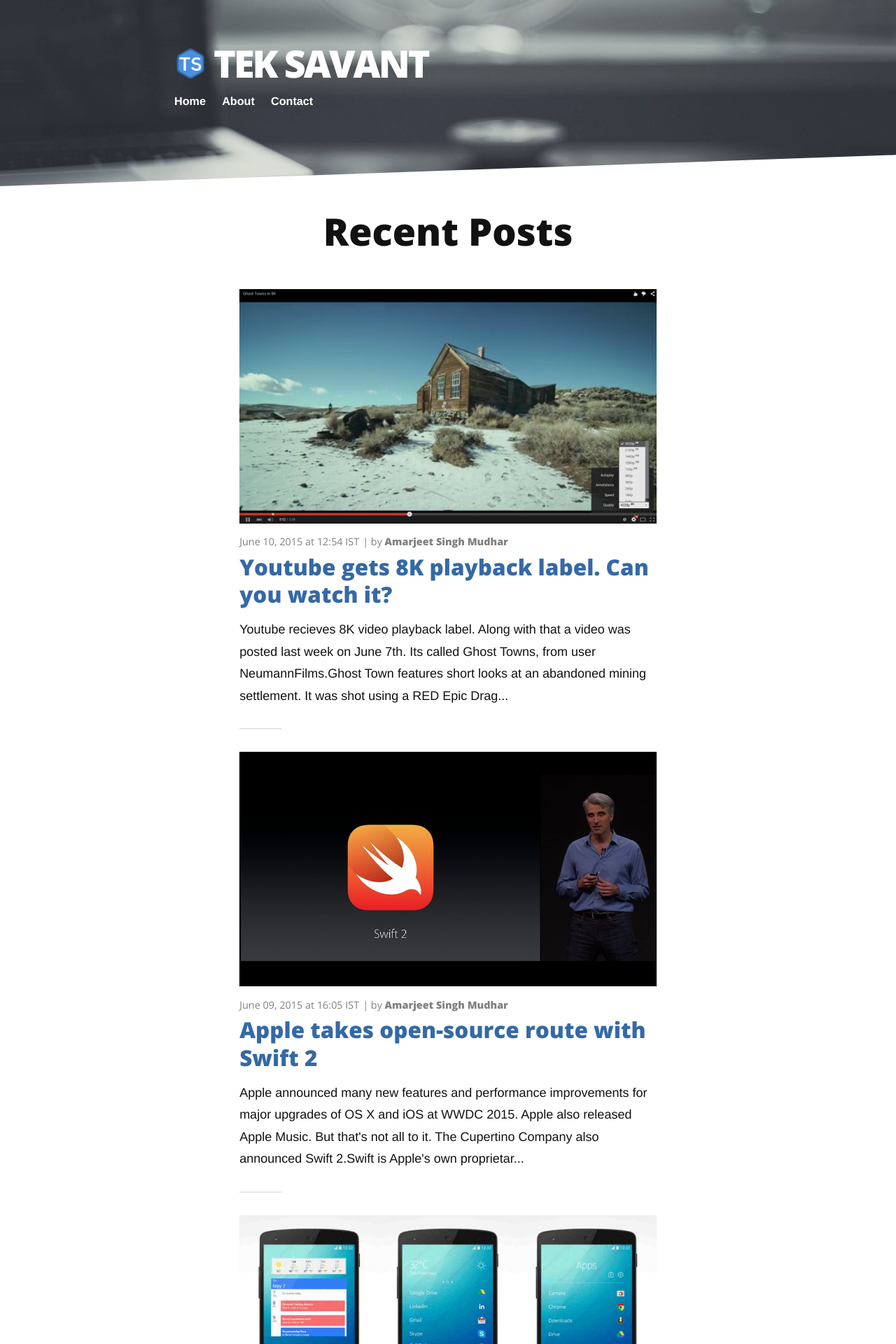
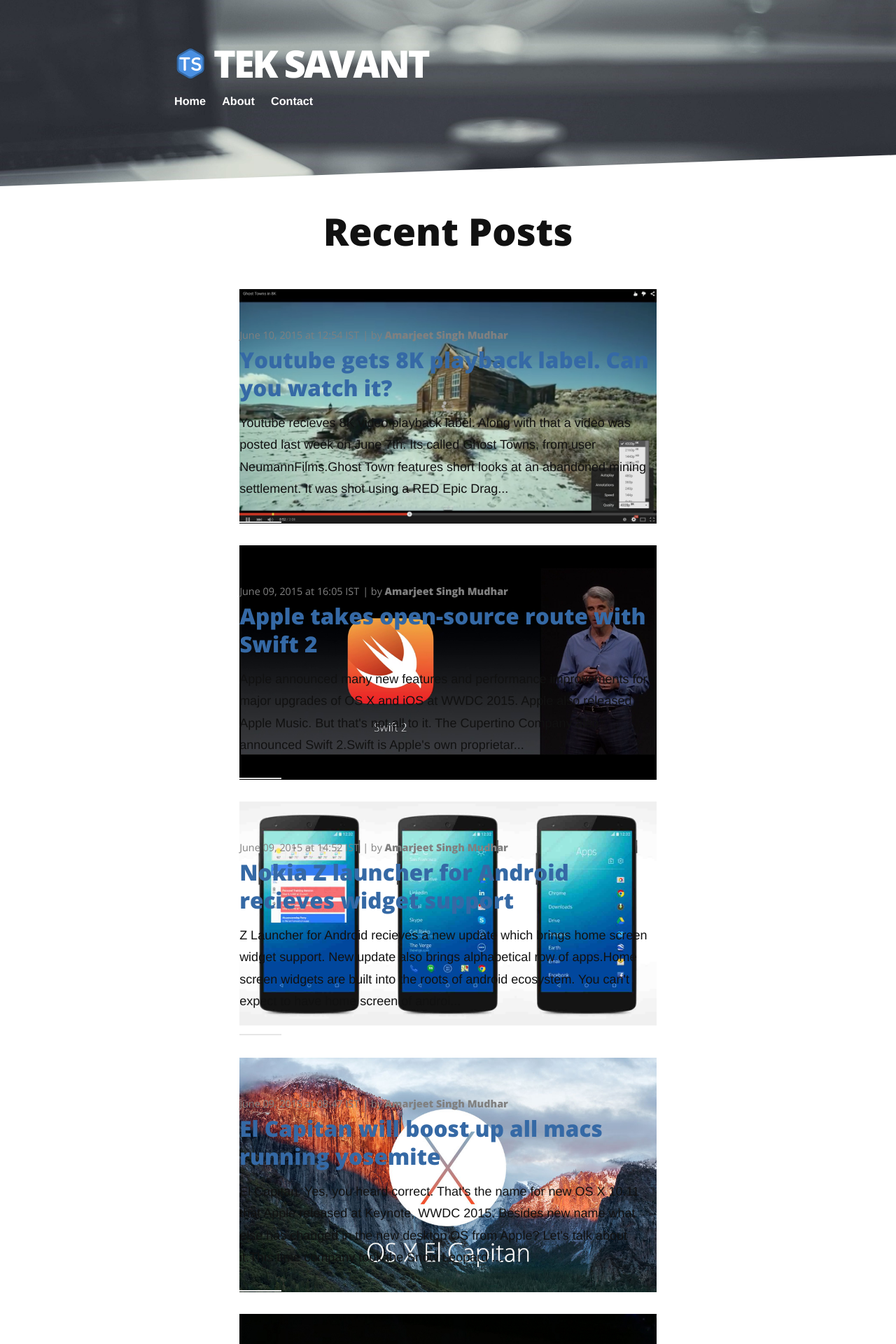
Before and after one commit to teksavant/teksavant.github.io, a Jekyll site: the page built from index.html, in a window 1280 px wide. Shown: the top 1920 px of the page at 70% size. Built offline with Jekyll 4.4.1, drawn with Linux system fonts in a browser that asks for light colours; nearby versions of some CDN libraries; Markdown is read by kramdown in place of the engine named in the settings; the list of posts is cut into pages by our own code; comment, search, counter and statistics services are not loaded.

Commit message:
try post image

```diff
--- a/index.html
+++ b/index.html
@@ -20,7 +20,7 @@
     {% for post in paginator.posts %}
       <li>
         {% if post.image %}
-    <div class="featuredImage">
+    <div class="featuredImage" style="height: 50px;">
         <img src="{{ '/assets/blog-img/' | prepend: site.baseurl | append: post.image }}" alt="" />
       </div>
   {% endif %}
```
